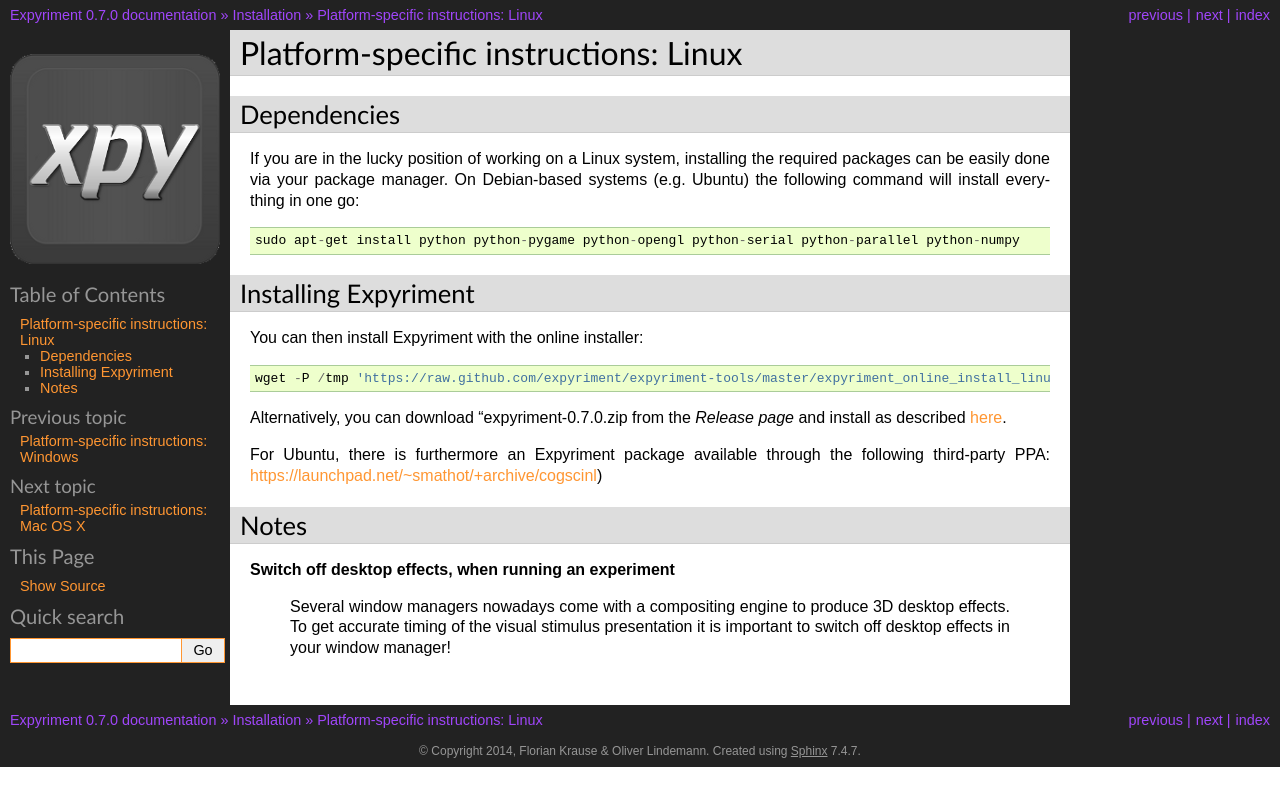
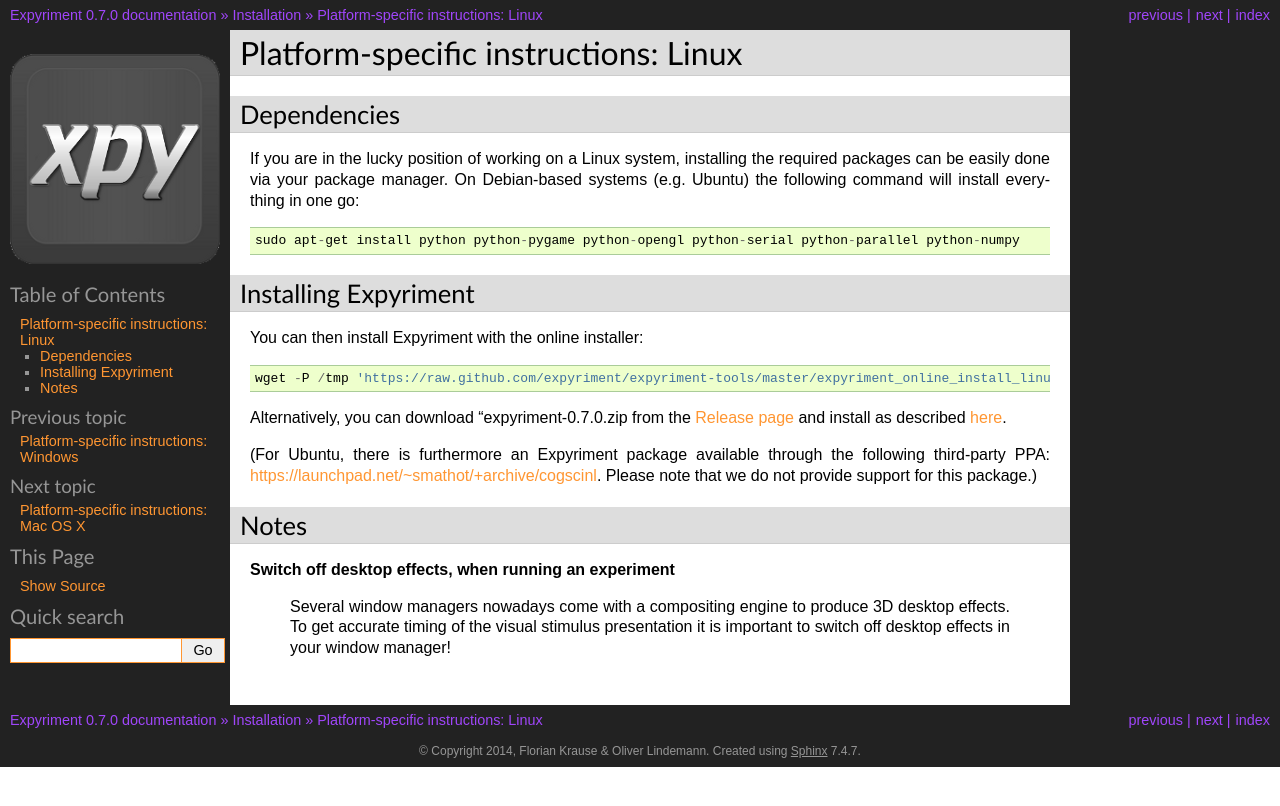
Before and after one commit to expyriment/expyriment, a Sphinx documentation site: the page built from documentation/sphinx/Installation.Linux.rst, in a window 1280 px wide. Shown: the top 806 px of the page. Built offline with Sphinx 7.4.7, drawn with Linux system fonts in a browser that asks for light colours; pages that are not in the unit, such as notebooks, are missing from menus.

Commit message:
Several minor changes

```diff
--- a/documentation/sphinx/Advanced.rst
+++ b/documentation/sphinx/Advanced.rst
@@ -11,3 +11,4 @@
     Data preprocessing <DataPreprocessing>
     Importing data into R <ImportDataIntoR>
     Using non-English characters <Unicode>
+    Plugin system (extras) <Plugins>
--- a/documentation/sphinx/Installation.Linux.rst
+++ b/documentation/sphinx/Installation.Linux.rst
@@ -18,10 +18,11 @@
     wget -P /tmp 'https://raw.github.com/expyriment/expyriment-tools/master/expyriment_online_install_linux.sh' && sh /tmp/expyriment_online_install_linux.sh
 
 Alternatively, you can download "expyriment-|release|.zip from the
-`Release page` and install as described here_.
+`Release page`_ and install as described here_.
 
-For Ubuntu, there is furthermore an Expyriment package available through the
-following third-party PPA: https://launchpad.net/~smathot/+archive/cogscinl)
+(For Ubuntu, there is furthermore an Expyriment package available through the
+following third-party PPA: https://launchpad.net/~smathot/+archive/cogscinl.
+Please note that we do not provide support for this package.)
 
 Notes
 -----
--- a/documentation/sphinx/Installation.rst
+++ b/documentation/sphinx/Installation.rst
@@ -29,7 +29,7 @@
    Windows <Installation.Windows>
    Linux <Installation.Linux>
    Mac OS X <Installation.OSX>
-   Android (experimental) <Installation.Android>
+   Android <Installation.Android>
 
 
 .. _`Python 2`: http://www.python.org/
--- a/documentation/sphinx/Plugins.rst
+++ b/documentation/sphinx/Plugins.rst
@@ -22,6 +22,7 @@
 'classname_defaults.py' can be created which will hold the default values for
 all parameters given when initializing the class. The naming convention is
 'classname_parameter'.
+
 For design and misc extras this is all there is, but for io and stimuli plugins,
 additional conventions need to be taken care of.
 
```
Also changed, not shown: other parts of documentation/sphinx/Plugins.rst (+2 -2 lines), CHANGES.md (+15 -16 lines).
